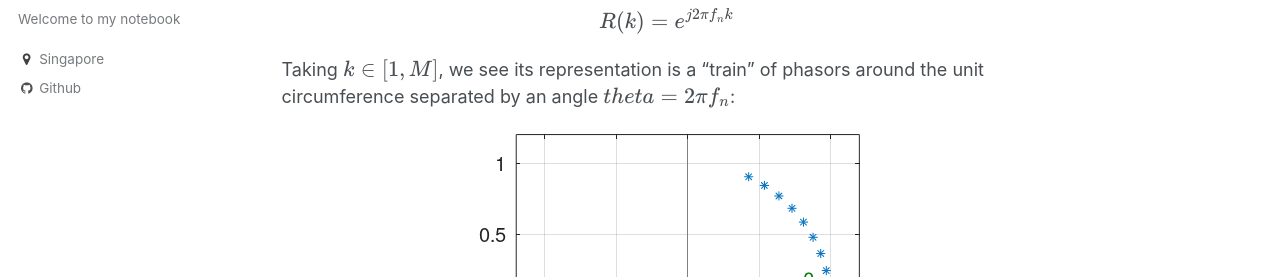
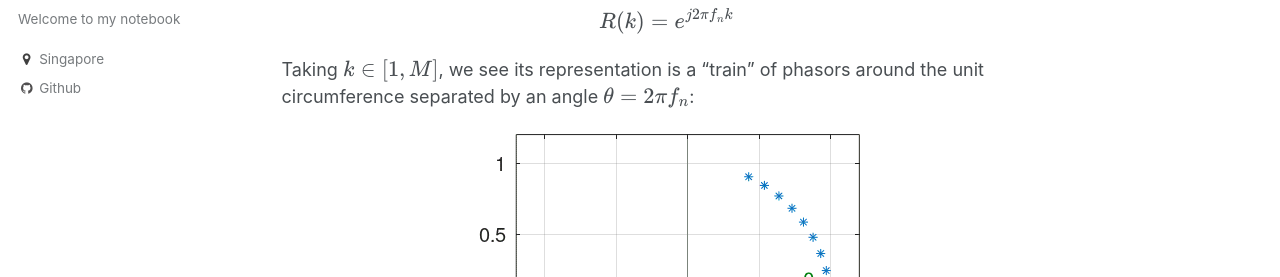
Before and after one commit to EdFuentetaja/EdFuentetaja.github.io, a Jekyll site: the page built from _posts/2023-02-03-l_and_r_explanation.markdown, in a window 1280 px wide and 900 px high, scrolled down 4786 px. Shown: the part 179-456 px from the top of the window. Built offline with Jekyll 4.4.1, drawn with Linux system fonts in a browser that asks for light colours; formulas are drawn with MathJax 3; comment, search, counter and statistics services are not loaded.

Commit message:
Fixed text.

```diff
--- a/_posts/2023-02-03-l_and_r_explanation.markdown
+++ b/_posts/2023-02-03-l_and_r_explanation.markdown
@@ -117,7 +117,7 @@ Going back to our $$R(k)$$ definition, when applied to a pure noiseless carrier
 
 $$R(k) = e^{j 2 \pi f_n k}$$
 
-Taking $$k \in [1,M]$$, we see its representation is a "train" of phasors around the unit circumference separated by an angle $$theta = 2 \pi f_n$$:
+Taking $$k \in [1,M]$$, we see its representation is a "train" of phasors around the unit circumference separated by an angle $$\theta = 2 \pi f_n$$:
 
 ![R as phasor][R1]{:.center-image}
 
```
